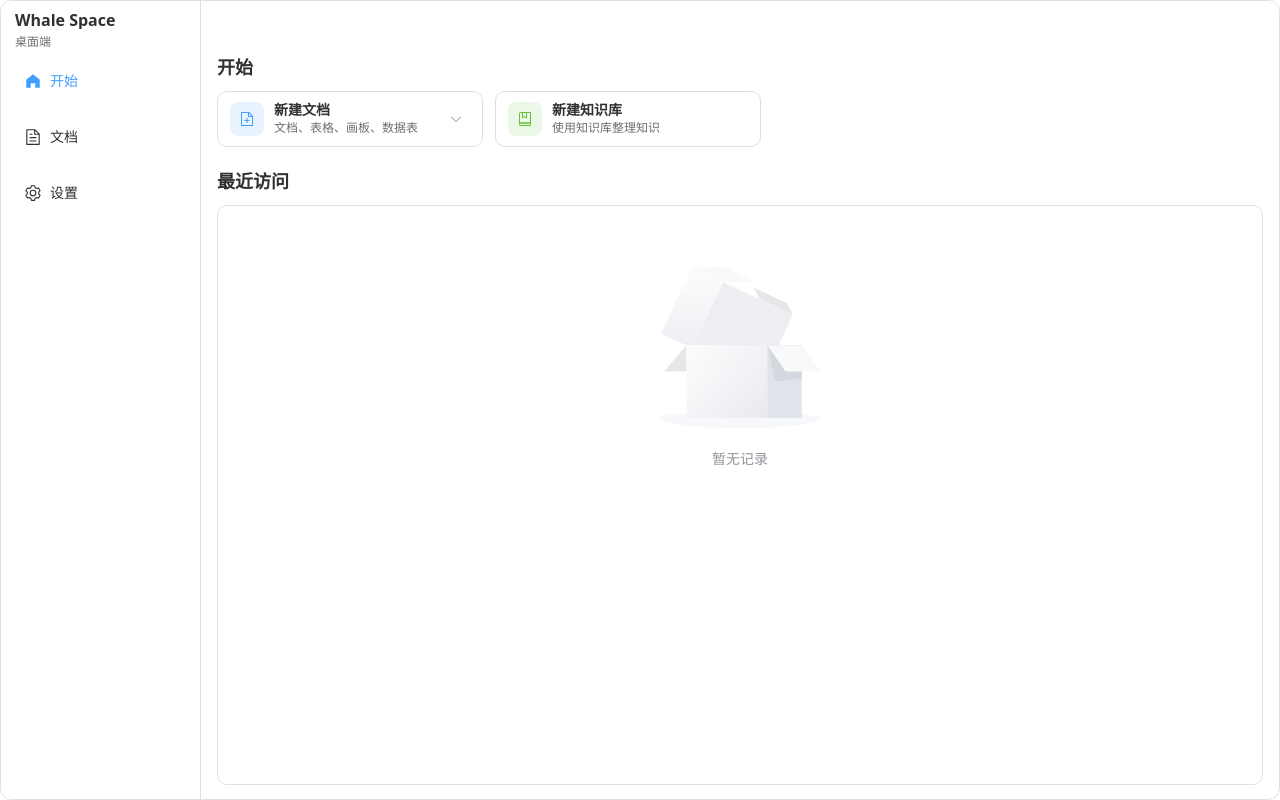
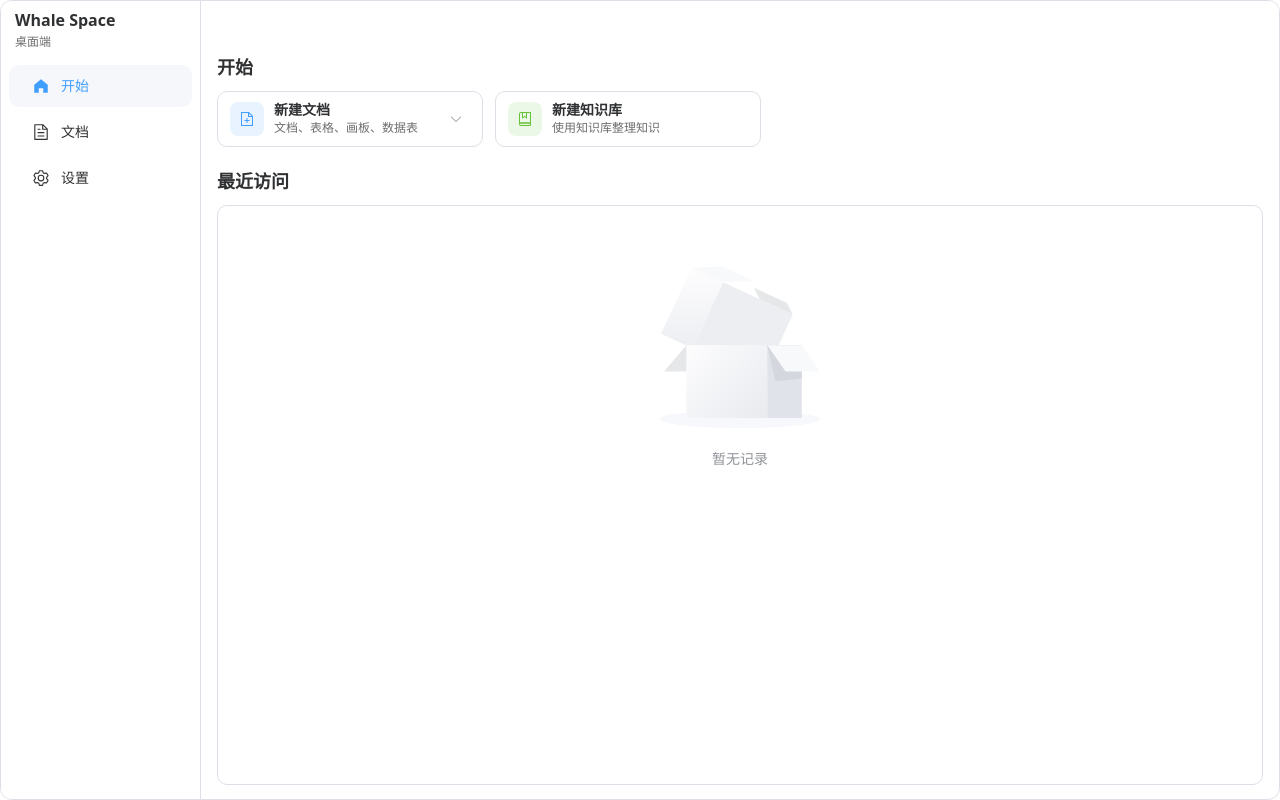
Before and after one commit to Lcxuan/whale-space-desktop, a Vue app: page / in a window 1280 px wide. Built offline with nearby package versions, Linux system fonts and the light colour scheme; a web font is replaced by a local one.

Commit message:
style: 修改左侧菜单样式

```diff
--- a/src/layouts/AppLayout.vue
+++ b/src/layouts/AppLayout.vue
@@ -146,7 +146,26 @@ onBeforeUnmount(() => {
 
 .ws-menu {
   border-right: none;
-  padding-top: 0;
+  padding: 8px;
+}
+
+:deep(.ws-menu .el-menu-item) {
+  height: 42px;
+  padding: 0 14px;
+  margin: 4px 0;
+  border-radius: 10px;
+}
+
+:deep(.ws-menu .el-menu-item .el-icon) {
+  margin-right: 8px;
+}
+
+:deep(.ws-menu .el-menu-item.is-active) {
+  background: var(--el-fill-color-light);
+}
+
+:deep(.ws-menu .el-menu-item:not(.is-active):hover) {
+  background: var(--el-fill-color);
 }
 
 .ws-header {
```
